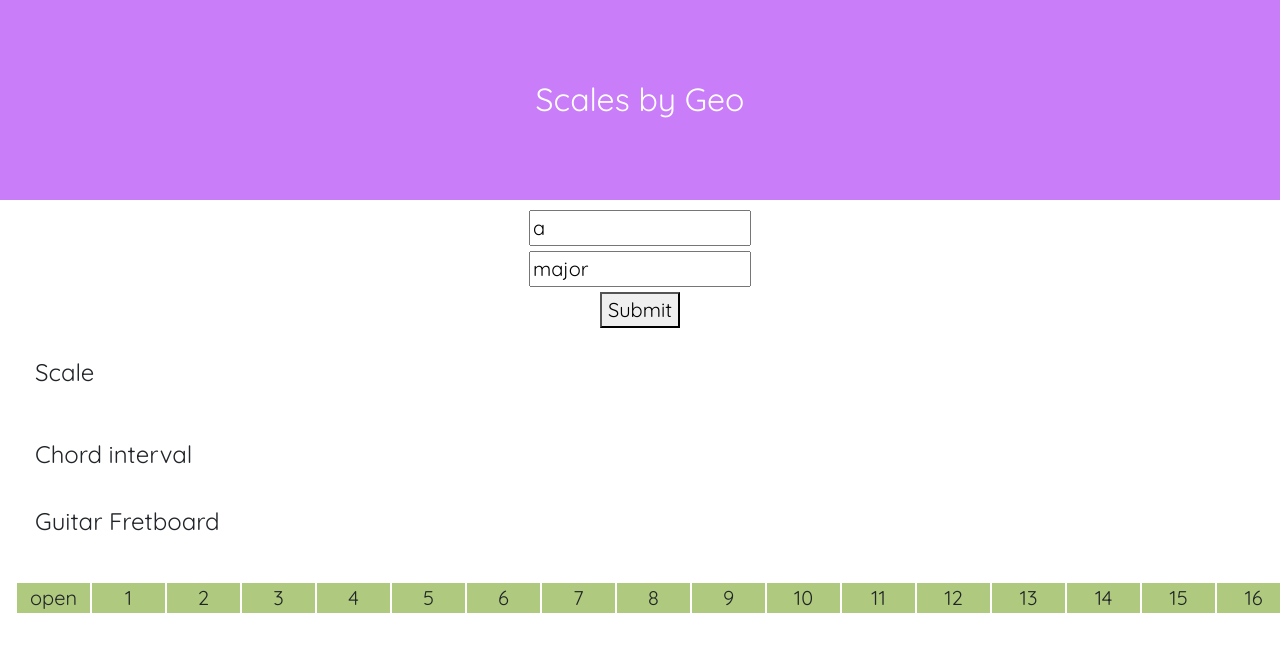
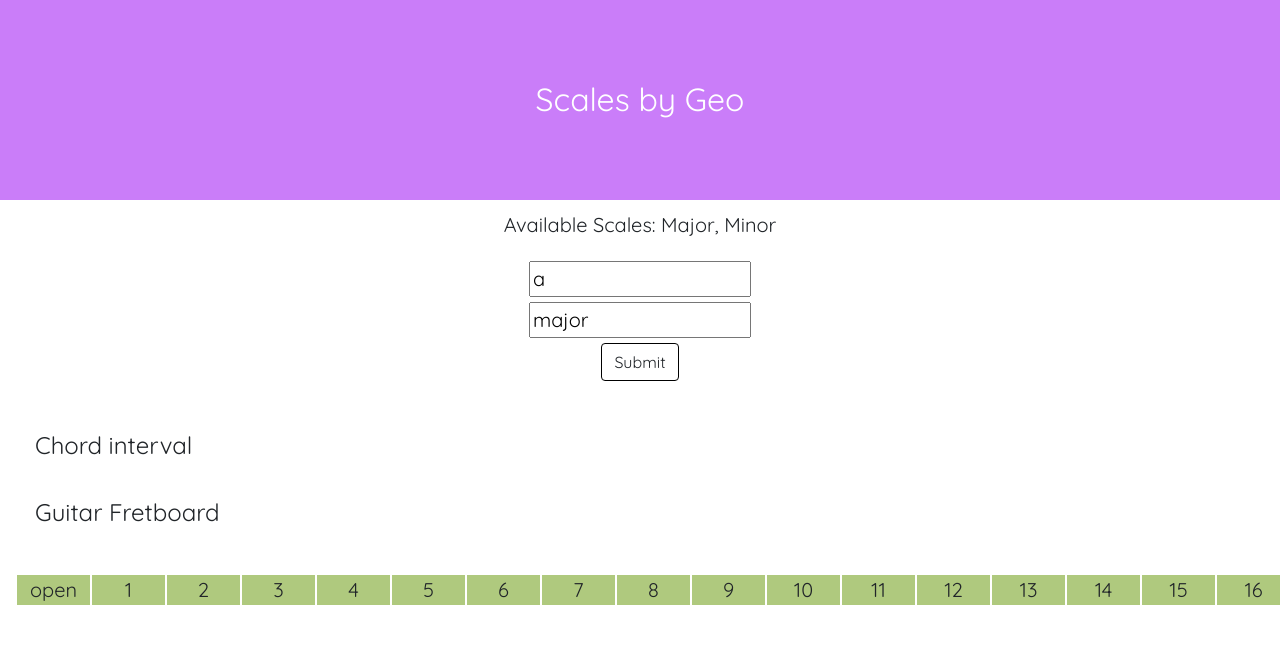
Before and after one commit to geonith-george/scales, an Angular app: page / in a window 1280 px wide. Shown: the top 652 px of the page. Built offline with nearby package versions, Linux system fonts and the light colour scheme.

Commit message:
version 4

```diff
--- a/src/app/scale-components/options/options.component.html
+++ b/src/app/scale-components/options/options.component.html
@@ -1,5 +1,9 @@
 <div class="container-fluid">
   <div class="grid-3">
+
+    <div>
+      <p>Available Scales: Major, Minor</p>
+    </div>
 
     <div>
       <input type="text" placeholder="Key" #key style="text-transform:lowercase;" value="a" required>
@@ -10,14 +14,14 @@
     </div>
 
     <div>
-      <button (click)="print_scale(key, scale)">Submit</button>
+      <button (click)="print_scale(key, scale)" class="btn" style="border: 1px solid black">Submit</button>
     </div>
 
   </div>
 
 
+
   <div class="grid-3">
-    <h4>Scale</h4>
     <div class="row">
       <div *ngFor="let text of scale_text" class="col">
         <p>{{ text }}</p>
```
